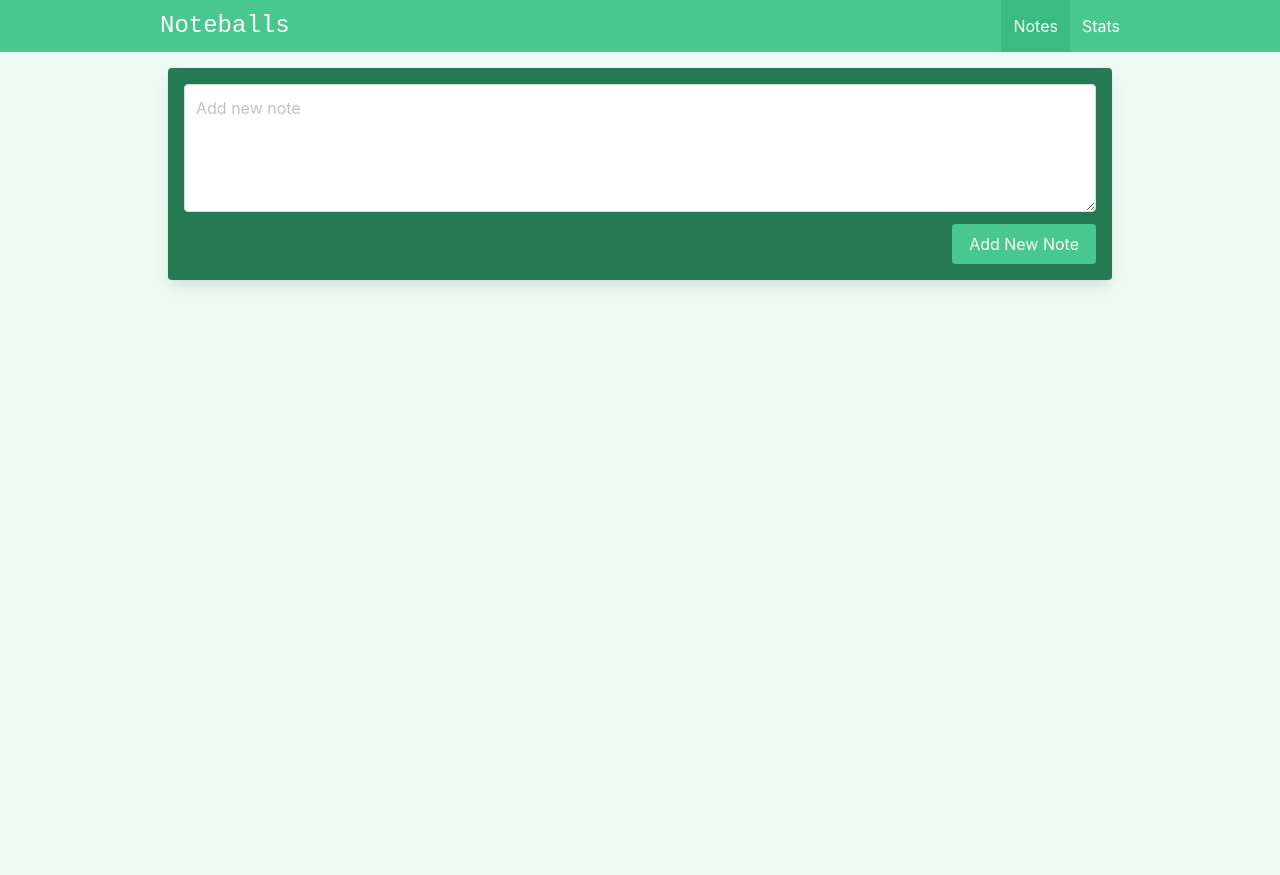
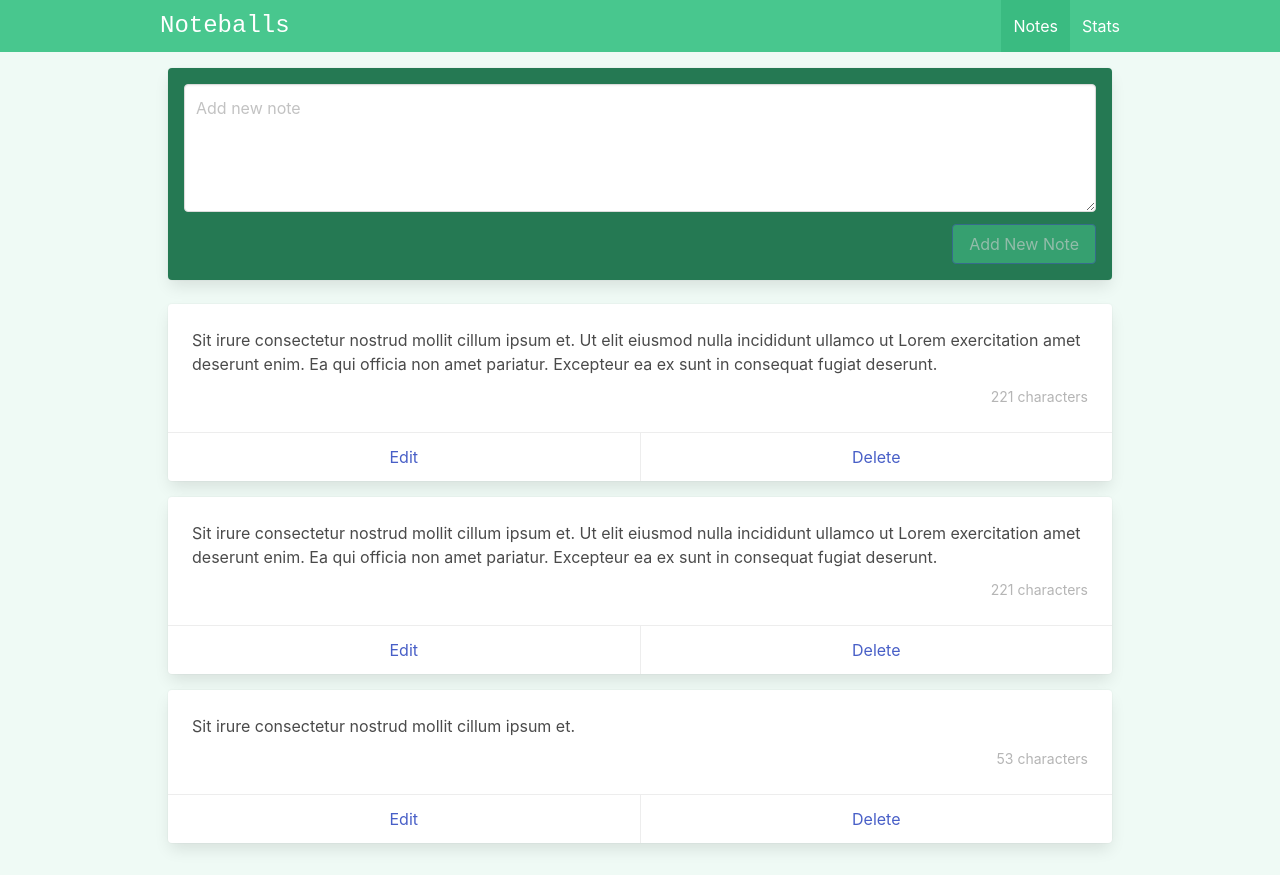
Before and after one commit to edstarck/noteballs, a Vue app: page /#/ in a window 1280 px wide. Before the commit the page ends 800 px from the top, so only its background shows below. Built offline with nearby package versions, Linux system fonts and the light colour scheme.

Commit message:
add new note

```diff
--- a/src/components/Notes/Note.vue
+++ b/src/components/Notes/Note.vue
@@ -1,17 +1,70 @@
+<script setup>
+/*
+  imports
+*/
+import {computed} from 'vue';
+
+/*
+  props
+*/
+const props = defineProps({
+  note: {
+    type: Object,
+    required: true,
+    default: () => {},
+  },
+});
+
+/*
+  emits
+*/
+
+const emit = defineEmits(['deleteClicked', 'editClicked']);
+
+/*
+  character length
+*/
+
+const characterLength = computed(() => {
+  const description =
+      props.note.content.length > 1 ? 'characters' : 'character',
+    length = props.note.content.length;
+  return `${length} ${description}`;
+});
+
+/*
+  handle delete clicked
+*/
+
+const handleDeleteClicked = () => {
+  emit('deleteClicked', props.note.id);
+};
+/*
+  handle edit clicked
+*/
+
+const handleEditClicked = () => {
+  emit('editClicked', props.note.content);
+};
+</script>
+
 <template>
   <div class="card mb-4">
     <div class="card-content">
       <div class="content">
-        <div class="has-text-right has-text-grey-light">
-          <small></small>
+        {{ note.content }}
+        <div class="has-text-right has-text-grey-light mt-2">
+          <small>{{ characterLength }}</small>
         </div>
       </div>
     </div>
     <footer class="card-footer">
-      <a href="#" class="card-footer-item">Edit</a>
-      <a href="#" class="card-footer-item">Delete</a>
+      <a @click.prevent="handleEditClicked" href="#" class="card-footer-item"
+        >Edit</a
+      >
+      <a @click.prevent="handleDeleteClicked" href="#" class="card-footer-item"
+        >Delete</a
+      >
     </footer>
   </div>
 </template>
-
-<script setup></script>
--- a/src/views/NotesView.vue
+++ b/src/views/NotesView.vue
@@ -1,21 +1,83 @@
-<script setup></script>
+<script setup>
+import {ref} from 'vue';
+import Note from '@/components/Notes/Note.vue';
+
+const newNote = ref('');
+let notes = ref([
+  {
+    id: 'id1',
+    content:
+      'Sit irure consectetur nostrud mollit cillum ipsum et. Ut elit eiusmod nulla incididunt ullamco ut Lorem exercitation amet deserunt enim. Ea qui officia non amet pariatur. Excepteur ea ex sunt in consequat fugiat deserunt.',
+  },
+  {
+    id: 'id2',
+    content:
+      'Sit irure consectetur nostrud mollit cillum ipsum et. Ut elit eiusmod nulla incididunt ullamco ut Lorem exercitation amet deserunt enim. Ea qui officia non amet pariatur. Excepteur ea ex sunt in consequat fugiat deserunt.',
+  },
+  {
+    id: 'id3',
+    content: 'Sit irure consectetur nostrud mollit cillum ipsum et.',
+  },
+]);
+const newNoteRef = ref(null);
+
+const addNote = () => {
+  const currentDate = new Date().getTime(),
+    id = currentDate.toString(),
+    note = {id, content: newNote.value};
+
+  notes.value.unshift(note);
+
+  newNote.value = '';
+
+  newNoteRef.value.focus();
+};
+
+/*
+
+*/
+
+const deleteNote = (id) => {
+  notes.value = notes.value.filter((note) => note.id !== id);
+};
+const editNote = (content) => {
+  newNote.value = content;
+};
+</script>
 
 <template>
   <div class="notes">
     <div class="card has-background-success-dark p-4 mb-5">
       <div class="field">
         <div class="control">
-          <textarea class="textarea" placeholder="Add new note"></textarea>
+          <textarea
+            v-model="newNote"
+            class="textarea"
+            placeholder="Add new note"
+            ref="newNoteRef"
+          ></textarea>
         </div>
       </div>
 
       <div class="field is-grouped is-grouped-right">
         <div class="control">
-          <button class="button is-link has-background-success">
+          <button
+            @click="addNote"
+            :disabled="!newNote"
+            class="button is-link has-background-success"
+          >
             Add New Note
           </button>
         </div>
       </div>
     </div>
+
+    <Note
+      v-for="note in notes"
+      :key="note.id"
+      :note="note"
+      @deleteClicked="deleteNote"
+      @editClicked="editNote"
+    />
   </div>
 </template>
```
